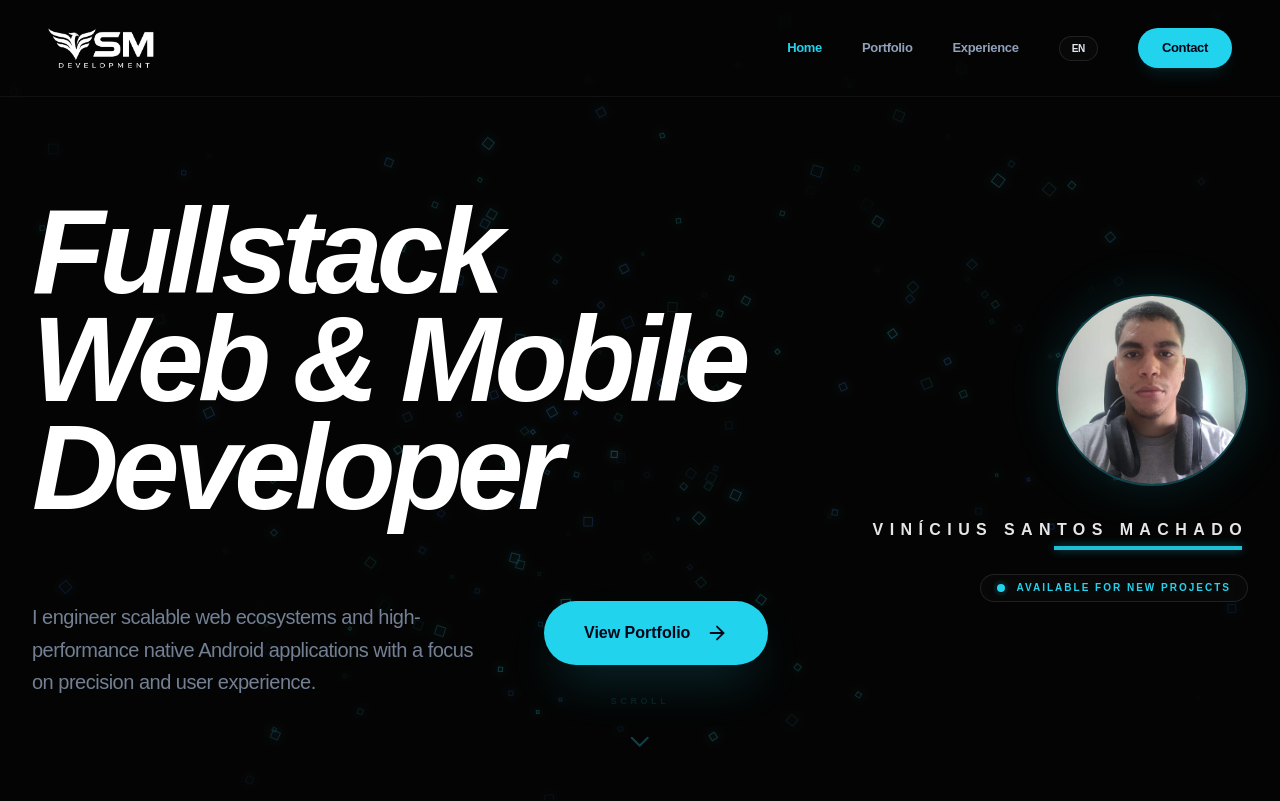
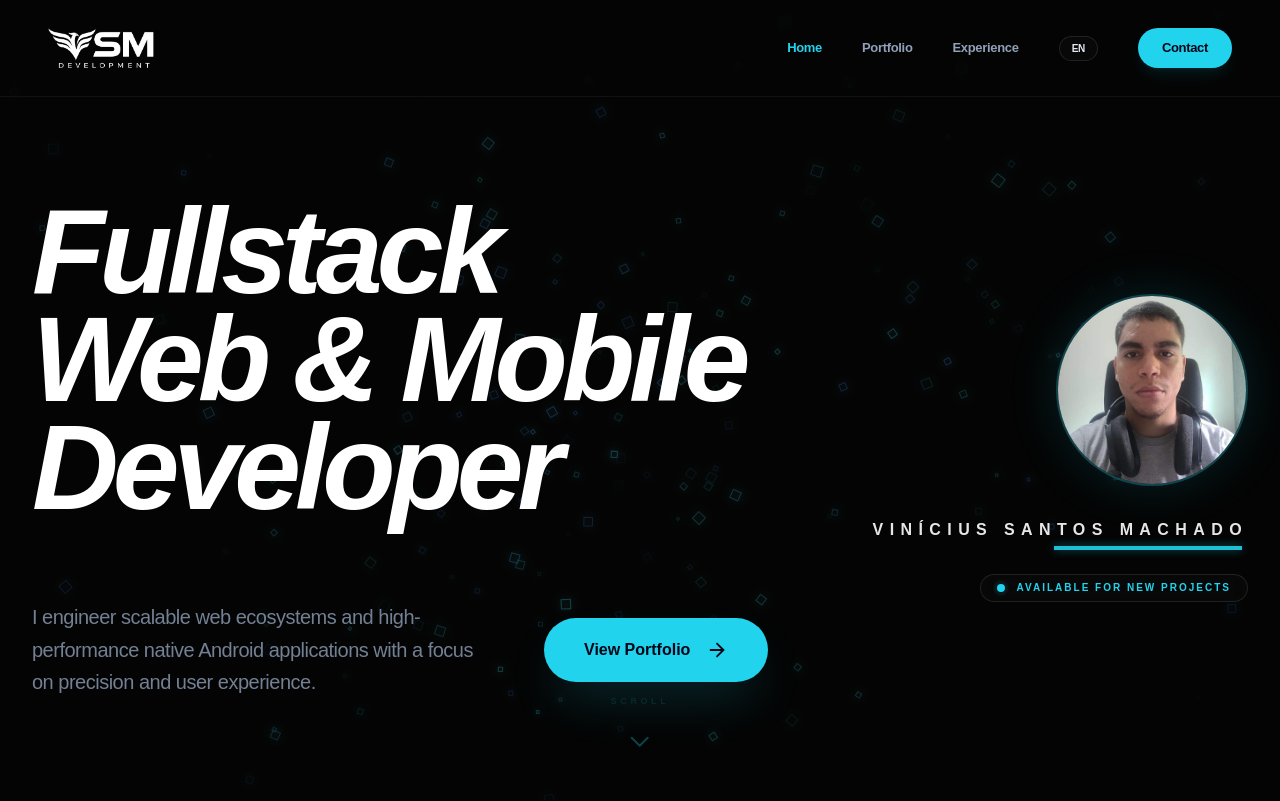
Before and after one commit to vs-machado/VSMDevelopmentNew, a React (Vite) app: page / in a window 1280 px wide. Shown: the top 801 px of the page. Built offline with nearby package versions, Linux system fonts and the light colour scheme.

Commit message:
style: center CTA button vertically with hero description

```diff
--- a/src/App.jsx
+++ b/src/App.jsx
@@ -302,7 +302,7 @@
                   {t('hero.title')}
                 </h1>
 
-                <div className="flex flex-col md:flex-row md:items-center items-center xl:items-start gap-8 md:gap-16">
+                <div className="flex flex-col md:flex-row md:items-center items-center xl:items-center gap-8 md:gap-16">
                   <p className="text-lg md:text-xl text-slate-400 leading-relaxed max-w-md font-medium opacity-80 font-sans tracking-tight text-center xl:text-left">
                     {t('hero.subtitle')}
                   </p>
```
